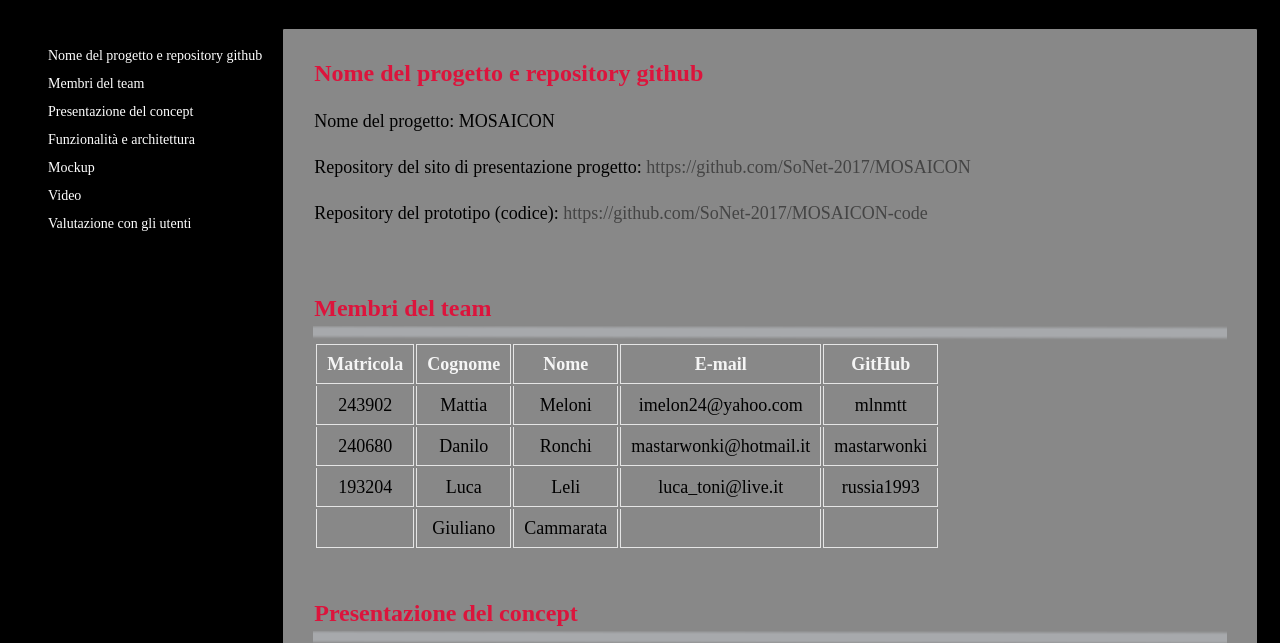
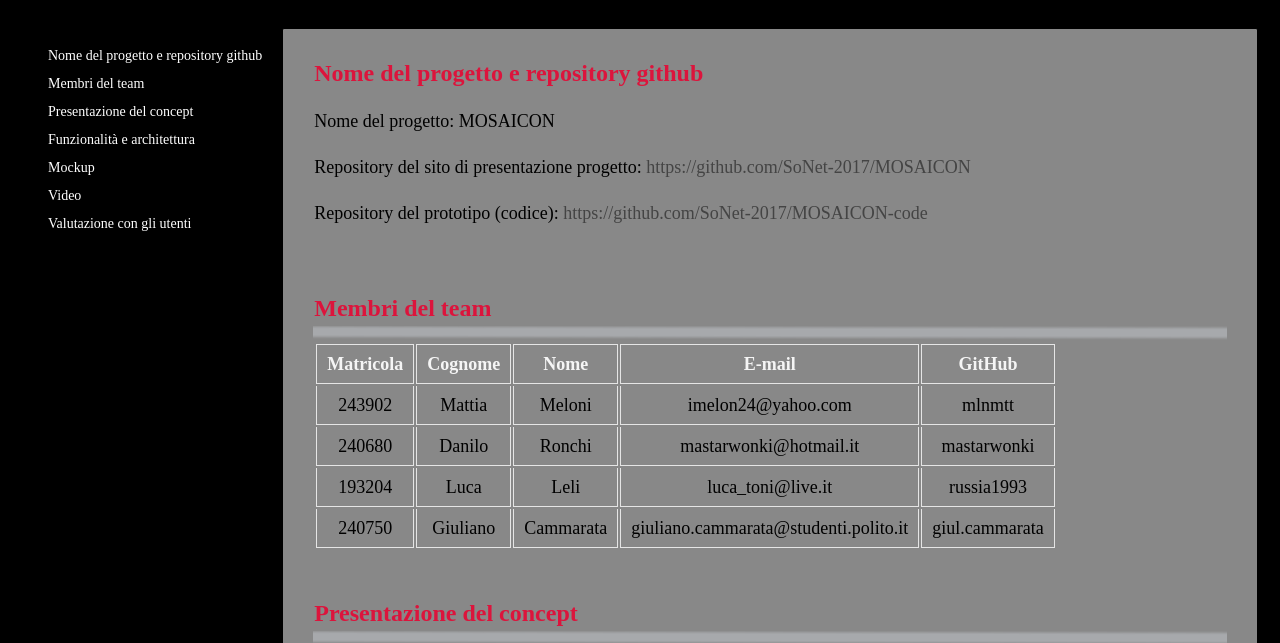
Before and after one commit to mlnmtt/MOSAICON, a plain HTML site: page index.html in a window 1280 px wide. Shown: the part 152-795 px from the top of the page. Drawn offline with Linux system fonts and the light colour scheme.

Commit message:
dati giuliano aggiunti

```diff
--- a/index.html
+++ b/index.html
@@ -95,11 +95,11 @@
                 <td style="text-align: center">russia1993</td>
               </tr>
               <tr>
-                <td style="text-align: center"></td>
+                <td style="text-align: center">240750</td>
                 <td style="text-align: center">Giuliano</td>
                 <td style="text-align: center">Cammarata</td>
-                <td style="text-align: center"></td>
-                <td style="text-align: center"></td>
+                <td style="text-align: center">giuliano.cammarata@studenti.polito.it</td>
+                <td style="text-align: center">giul.cammarata</td>
               </tr>
             </tbody>
           </table>
```
